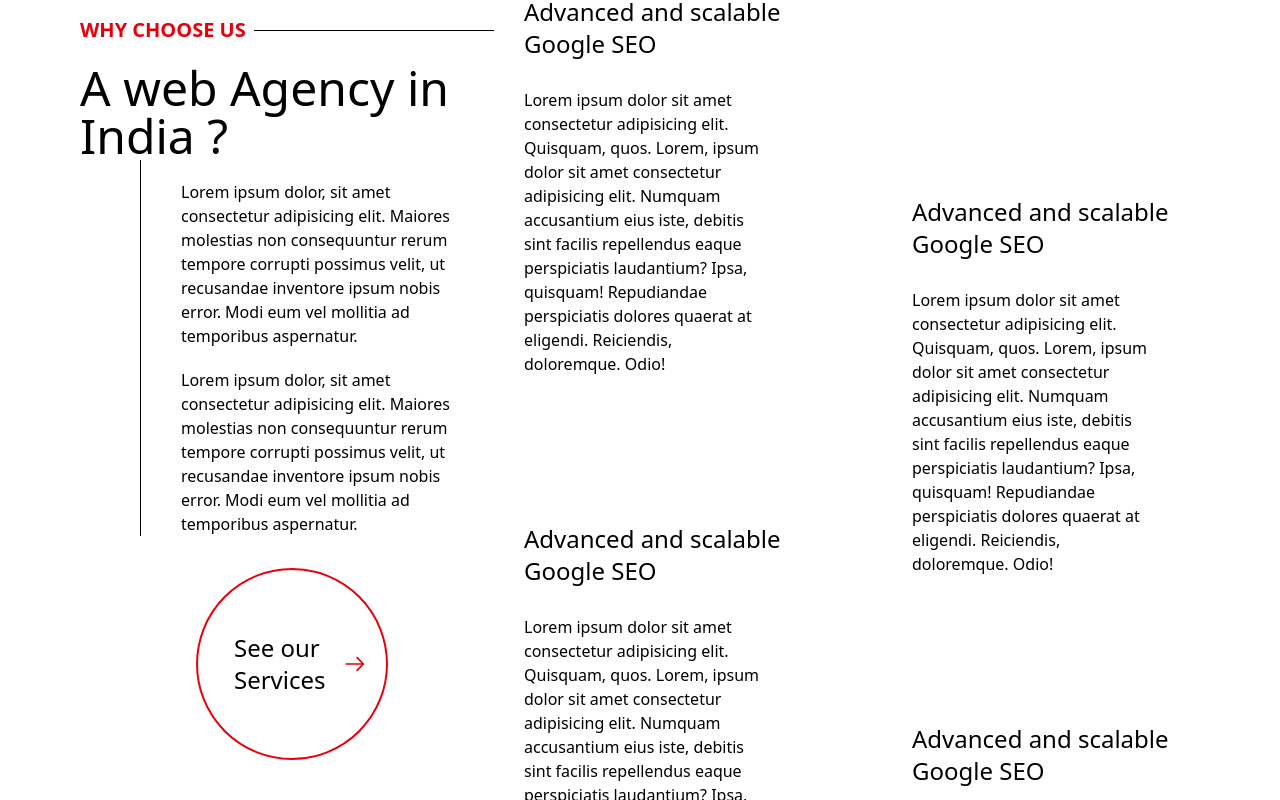
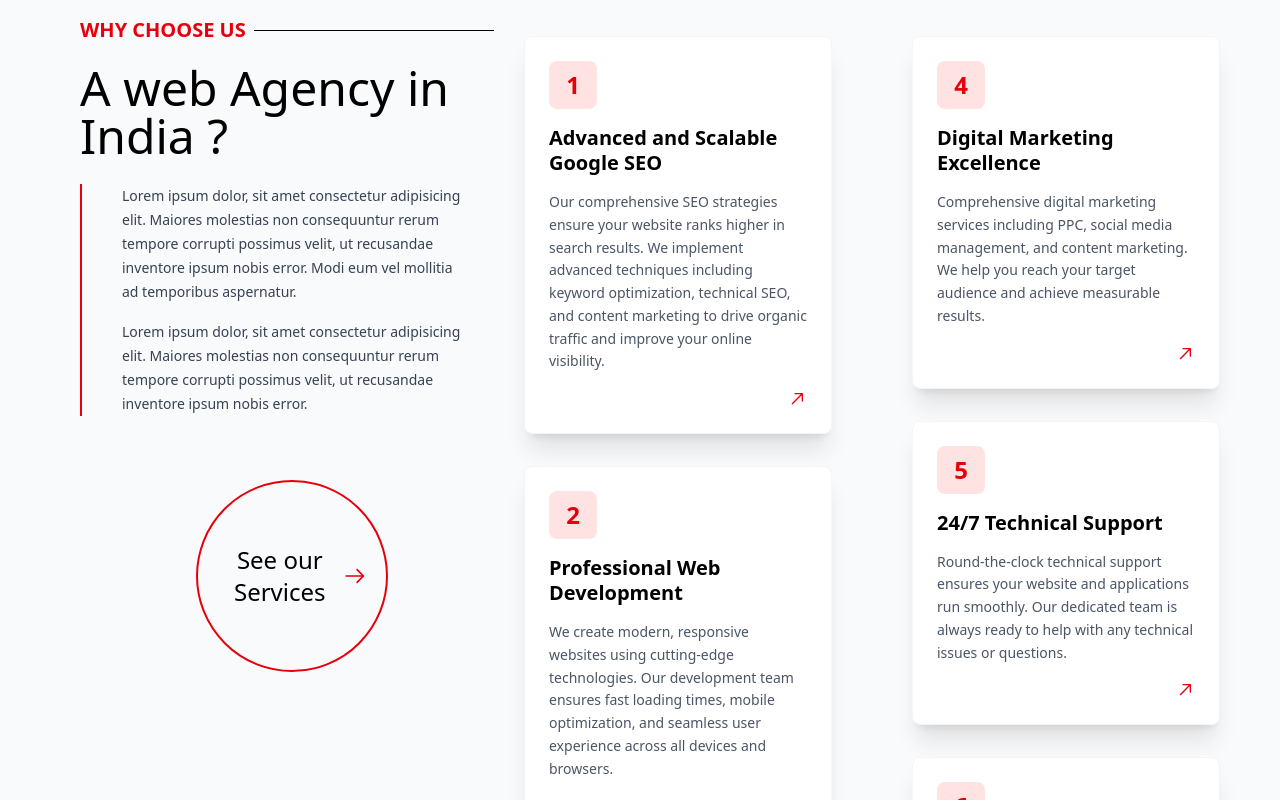
Before and after one commit to AbhimanyuSaxena1/techrobo, a React (Vite) app: page / in a window 1280 px wide. Shown: the part 9140-9940 px from the top of the page. Built offline with nearby package versions, Linux system fonts and the light colour scheme.

Commit message:
OurServices

```diff
--- a/src/Components/WhyUs.jsx
+++ b/src/Components/WhyUs.jsx
@@ -1,60 +1,122 @@
 import React from 'react'
 import { RxArrowTopRight } from 'react-icons/rx'
 
+// Card Component
+const FeatureCard = ({ title, description, icon, index }) => {
+  return (
+    <div className="card w-full bg-white shadow-xl rounded-lg p-6 hover:shadow-2xl transition-all duration-300 hover:-translate-y-2 border border-gray-100">
+      <div className="flex flex-col items-start justify-start gap-4 h-full">
+        <div className="icon-container w-12 h-12 bg-red-100 rounded-lg flex items-center justify-center">
+          <span className="text-2xl text-red-600 font-bold">{index}</span>
+        </div>
+        <h1 className='text-xl font-semibold text-black leading-tight'>{title}</h1>
+        <p className='text-sm text-gray-600 leading-relaxed flex-1'>{description}</p>
+        <div className="w-full flex justify-end">
+          <RxArrowTopRight className="text-red-600 text-xl hover:rotate-45 transition-all duration-300" />
+        </div>
+      </div>
+    </div>
+  )
+}
+
 const WhyUs = () => {
+  // Left strip data
+  const leftStripData = [
+    {
+      id: 1,
+      title: "Advanced and Scalable Google SEO",
+      description: "Our comprehensive SEO strategies ensure your website ranks higher in search results. We implement advanced techniques including keyword optimization, technical SEO, and content marketing to drive organic traffic and improve your online visibility."
+    },
+    {
+      id: 2,
+      title: "Professional Web Development",
+      description: "We create modern, responsive websites using cutting-edge technologies. Our development team ensures fast loading times, mobile optimization, and seamless user experience across all devices and browsers."
+    },
+    {
+      id: 3,
+      title: "Creative Design Solutions",
+      description: "Our design team creates stunning visual experiences that capture your brand's essence. From logos to complete brand identity, we deliver creative solutions that make lasting impressions."
+    }
+  ]
+
+  // Right strip data
+  const rightStripData = [
+    {
+      id: 4,
+      title: "Digital Marketing Excellence",
+      description: "Comprehensive digital marketing services including PPC, social media management, and content marketing. We help you reach your target audience and achieve measurable results."
+    },
+    {
+      id: 5,
+      title: "24/7 Technical Support",
+      description: "Round-the-clock technical support ensures your website and applications run smoothly. Our dedicated team is always ready to help with any technical issues or questions."
+    },
+    {
+      id: 6,
+      title: "Data-Driven Analytics",
+      description: "Advanced analytics and reporting help you understand your audience and optimize your digital presence. We provide detailed insights to drive informed business decisions."
+    }
+  ]
+
   return (
-    <div className='w-full min-h-screen  px-15 flex flex-row'>
-        <div className="left w-[40%] px-5 sticky top-0 h-screen flex flex-col justify-start">
+    <div className='w-full min-h-screen bg-gray-50 px-4 sm:px-8 lg:px-15 flex flex-col lg:flex-row'>
+      {/* Left Side - Sticky on desktop */}
+      <div className="left lg:w-[40%] w-full px-4 md:px-5 md:sticky md:top-0 lg:h-screen h-auto flex flex-col justify-start order-1 lg:order-1">
         <div className="WhyUs pt-5 flex flex-row items-center justify-start w-auto">
-                <h1 className='text-xl font-semibold text-red-600 whitespace-nowrap'>
+          <h1 className='text-lg sm:text-xl font-semibold text-red-600 whitespace-nowrap'>
             WHY CHOOSE US
           </h1>
+          <div className="line w-[8rem] sm:w-[12rem] lg:w-[15rem] h-[1px] bg-black ml-2"></div>
+        </div>
 
-                <div className="line w-[15rem] h-[1px] bg-black ml-2"></div>
+        <h1 className='text-3xl sm:text-4xl lg:text-5xl mt-5 font-normal text-black'>
+          A web Agency in <span className='font-medium'>India</span> ?
+        </h1>
+
+        <div className="para w-full px-4 sm:px-10 mt-6 border-l-2 border-red-600 pl-4">
+          <p className='text-sm sm:text-md font-normal leading-6 text-gray-700 mb-4'>
+            Lorem ipsum dolor, sit amet consectetur adipisicing elit. Maiores molestias non consequuntur rerum tempore corrupti possimus velit, ut recusandae inventore ipsum nobis error. Modi eum vel mollitia ad temporibus aspernatur.
+          </p>
+          <p className='text-sm sm:text-md font-normal leading-6 text-gray-700'>
+            Lorem ipsum dolor, sit amet consectetur adipisicing elit. Maiores molestias non consequuntur rerum tempore corrupti possimus velit, ut recusandae inventore ipsum nobis error.
+          </p>
         </div>
-            <h1 className='text-5xl mt-5 font-normal text-black'>A web Agency in <span className='font-medium'>India</span> ?</h1>
-            <div className="para w-full px-10 ml-15 border-l-1 border-black">
-                <p className='text-md font-normal leading-6 text-black w-[80%] mt-5'>Lorem ipsum dolor, sit amet consectetur adipisicing elit. Maiores molestias non consequuntur rerum tempore corrupti possimus velit, ut recusandae inventore ipsum nobis error. Modi eum vel mollitia ad temporibus aspernatur.</p>
-                <p className='text-md font-normal leading-6 text-black w-[80%] mt-5'>Lorem ipsum dolor, sit amet consectetur adipisicing elit. Maiores molestias non consequuntur rerum tempore corrupti possimus velit, ut recusandae inventore ipsum nobis error. Modi eum vel mollitia ad temporibus aspernatur.</p>
-            </div>
-            <div className="seeServices w-full flex flex-row items-center py-8 px-5 justify-center gap-5">
-                <div className="w-[12rem] relative p-5 h-[12rem] border-2 group border-red-600 group-hover:border-white transition-all duration-300 rounded-full flex flex-row items-center justify-center cursor-pointer">
-                  <h1 className="text-2xl z-10 text-black group-hover:text-white font-normal p-4">
+
+        <div className="seeServices w-full flex flex-row items-center py-6 sm:py-8 px-2 sm:px-5 justify-center gap-3 sm:gap-5 mt-8">
+          <div className="w-[8rem] sm:w-[10rem] lg:w-[12rem] relative p-3 sm:p-5 h-[8rem] sm:h-[10rem] lg:h-[12rem] border-2 group border-red-600 group-hover:border-white transition-all duration-300 rounded-full flex flex-row items-center justify-center cursor-pointer">
+            <h1 className="text-lg sm:text-xl lg:text-2xl z-10 text-black group-hover:text-white font-normal p-2 sm:p-4 text-center">
               See our <span className="font-medium">Services</span>
             </h1>
-                  <RxArrowTopRight className="text-red-600 rotate-45 group-hover:rotate-0 z-10 text-6xl group-hover:text-white transition-all duration-300" />
+            <RxArrowTopRight className="text-red-600 rotate-45 group-hover:rotate-0 z-10 text-4xl sm:text-5xl lg:text-6xl group-hover:text-white transition-all duration-300" />
             <div className="circle absolute top-0 left-0 z-0 bg-red-600 w-full h-full border-2 group scale-0 group-hover:scale-100 transition-all duration-300 rounded-full flex flex-row items-center justify-center cursor-pointer"></div>
           </div>
         </div>
       </div>
-        <div className="right w-[60%] min-h-screen flex flex-row gap-20 relative">
-            <div className="leftStrip flex flex-col w-[50%] gap-20 items-start justify-start h-full">
-                <div className="card w-full h-full flex flex-col items-start justify-start gap-5">
-                    <h1 className='text-2xl font-medium text-black'> Advanced and scalable Google SEO</h1>
-                    <p className='text-md font-normal leading-6 text-black w-[80%] mt-2'>Lorem ipsum dolor sit amet consectetur adipisicing elit. Quisquam, quos. Lorem, ipsum dolor sit amet consectetur adipisicing elit. Numquam accusantium eius iste, debitis sint facilis repellendus eaque perspiciatis laudantium? Ipsa, quisquam! Repudiandae perspiciatis dolores quaerat at eligendi. Reiciendis, doloremque. Odio!</p>
+
+      {/* Right Side - Cards Layout */}
+      <div className="right lg:w-[60%] w-full min-h-screen flex flex-col top-10 lg:flex-row gap-6 lg:gap-20 relative order-2 lg:order-2">
+        {/* Left Strip */}
+        <div className="leftStrip flex flex-col lg:w-[50%] w-full gap-6 lg:gap-8">
+          {leftStripData.map((item, index) => (
+            <FeatureCard
+              key={item.id}
+              title={item.title}
+              description={item.description}
+              index={item.id}
+            />
+          ))}
         </div>
-                <div className="card w-full h-full flex flex-col items-start justify-start gap-5">
-                    <h1 className='text-2xl font-medium text-black'> Advanced and scalable Google SEO</h1>
-                    <p className='text-md font-normal leading-6 text-black w-[80%] mt-2'>Lorem ipsum dolor sit amet consectetur adipisicing elit. Quisquam, quos. Lorem, ipsum dolor sit amet consectetur adipisicing elit. Numquam accusantium eius iste, debitis sint facilis repellendus eaque perspiciatis laudantium? Ipsa, quisquam! Repudiandae perspiciatis dolores quaerat at eligendi. Reiciendis, doloremque. Odio!</p>
-                </div>
-                <div className="card w-full h-full flex flex-col items-start justify-start gap-5">
-                    <h1 className='text-2xl font-medium text-black'> Advanced and scalable Google SEO</h1>
-                    <p className='text-md font-normal leading-6 text-black w-[80%] mt-2'>Lorem ipsum dolor sit amet consectetur adipisicing elit. Quisquam, quos. Lorem, ipsum dolor sit amet consectetur adipisicing elit. Numquam accusantium eius iste, debitis sint facilis repellendus eaque perspiciatis laudantium? Ipsa, quisquam! Repudiandae perspiciatis dolores quaerat at eligendi. Reiciendis, doloremque. Odio!</p>
-                </div>
-            </div>
-            <div className="rightStrip mt-50 flex flex-col w-[50%] gap-20 items-start justify-start h-full">
-                <div className="card w-full h-full flex flex-col items-start justify-start gap-5">
-                    <h1 className='text-2xl font-medium text-black'> Advanced and scalable Google SEO</h1>
-                    <p className='text-md font-normal leading-6 text-black w-[80%] mt-2'>Lorem ipsum dolor sit amet consectetur adipisicing elit. Quisquam, quos. Lorem, ipsum dolor sit amet consectetur adipisicing elit. Numquam accusantium eius iste, debitis sint facilis repellendus eaque perspiciatis laudantium? Ipsa, quisquam! Repudiandae perspiciatis dolores quaerat at eligendi. Reiciendis, doloremque. Odio!</p>
-                </div>
-                <div className="card w-full h-full flex flex-col items-start justify-start gap-5">
-                    <h1 className='text-2xl font-medium text-black'> Advanced and scalable Google SEO</h1>
-                    <p className='text-md font-normal leading-6 text-black w-[80%] mt-2'>Lorem ipsum dolor sit amet consectetur adipisicing elit. Quisquam, quos. Lorem, ipsum dolor sit amet consectetur adipisicing elit. Numquam accusantium eius iste, debitis sint facilis repellendus eaque perspiciatis laudantium? Ipsa, quisquam! Repudiandae perspiciatis dolores quaerat at eligendi. Reiciendis, doloremque. Odio!</p>
-                </div>
-                <div className="card w-full h-full flex flex-col items-start justify-start gap-5">
-                    <h1 className='text-2xl font-medium text-black'> Advanced and scalable Google SEO</h1>
-                    <p className='text-md font-normal leading-6 text-black w-[80%] mt-2'>Lorem ipsum dolor sit amet consectetur adipisicing elit. Quisquam, quos. Lorem, ipsum dolor sit amet consectetur adipisicing elit. Numquam accusantium eius iste, debitis sint facilis repellendus eaque perspiciatis laudantium? Ipsa, quisquam! Repudiandae perspiciatis dolores quaerat at eligendi. Reiciendis, doloremque. Odio!</p>
-                </div>
+
+        {/* Right Strip */}
+        <div className="rightStrip flex flex-col lg:w-[50%] w-full gap-6 lg:gap-8 mt-6 lg:mt-0">
+          {rightStripData.map((item, index) => (
+            <FeatureCard
+              key={item.id}
+              title={item.title}
+              description={item.description}
+              index={item.id}
+            />
+          ))}
         </div>
       </div>
     </div>
```
Lines whose indentation alone changed are shown as unchanged.
